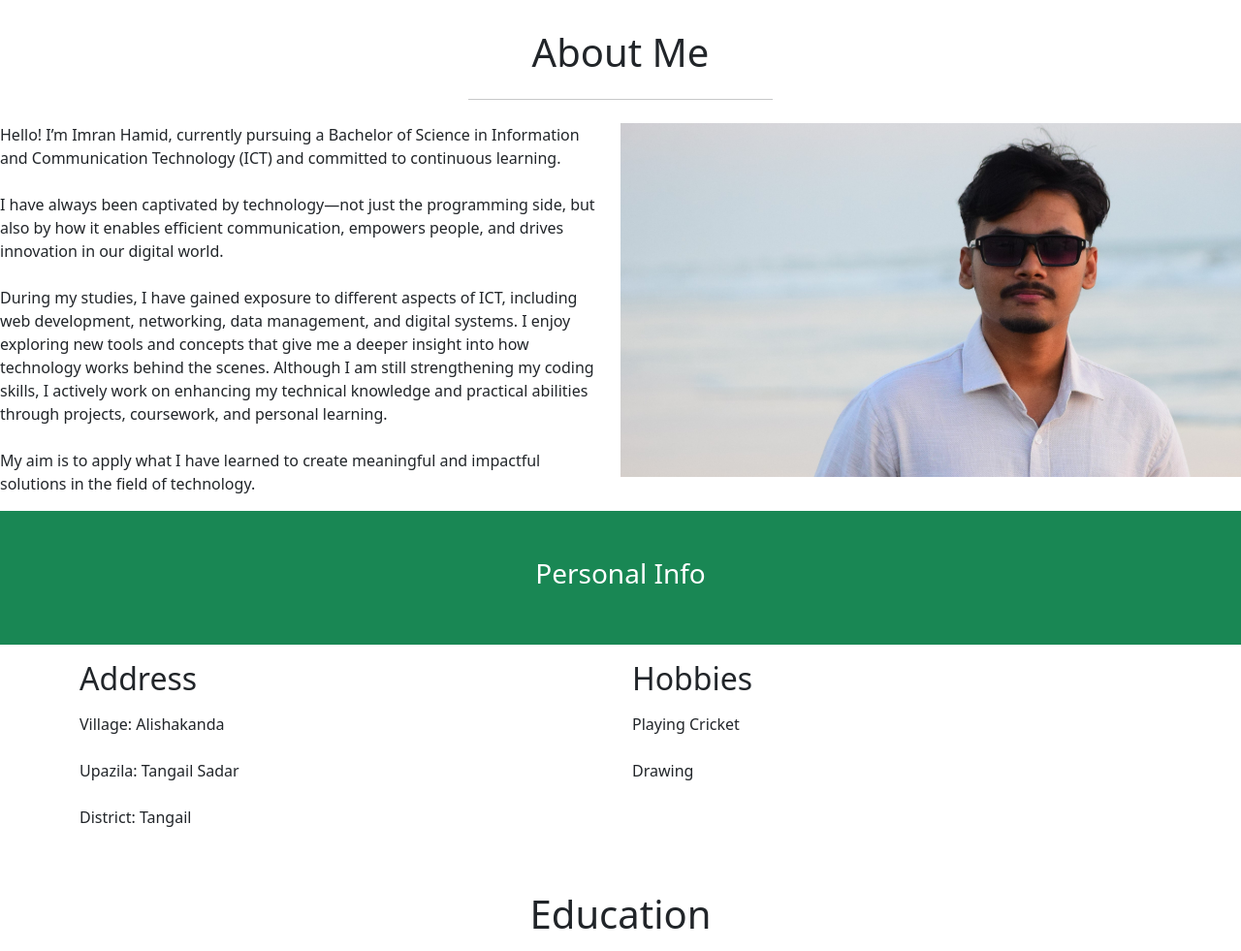
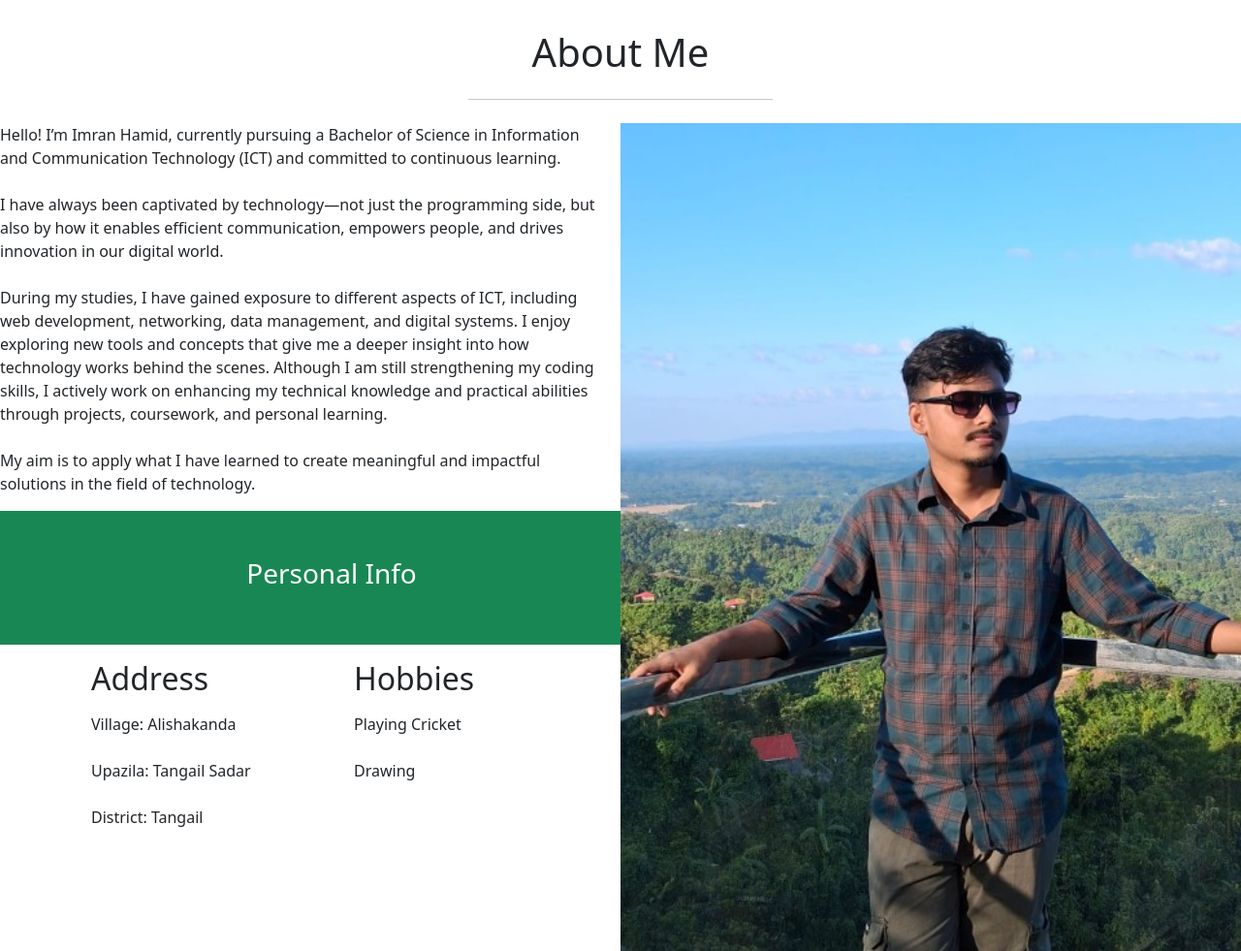
Before and after one commit to ImranImon14/Portfolio, a plain HTML site: page index.html in a window 1280 px wide. Shown: the part 1540-2521 px from the top of the page at 97% size. Drawn offline with nearby package versions, Linux system fonts and the light colour scheme; a web font is replaced by a local one.

Commit message:
Update index.html

```diff
--- a/index.html
+++ b/index.html
@@ -137,7 +137,7 @@
   <hr class="w-25 m-auto my-4"></div>
 
 <div class="clearfix">
-  <img src="D3.jpg" class="col-md-6 float-md-end mb-3 ms-md-3" alt="MY Image">
+  <img src="1000040000.jpg" class="col-md-6 float-md-end mb-3 ms-md-3" alt="MY Image">
 <p>
 Hello! I’m Imran Hamid, currently pursuing a Bachelor of Science in Information and Communication Technology (ICT) and committed to continuous learning.<br><br>
 I have always been captivated by technology—not just the programming side, but also by how it enables efficient communication, empowers people, and drives innovation in our digital world.<br><br>
```
